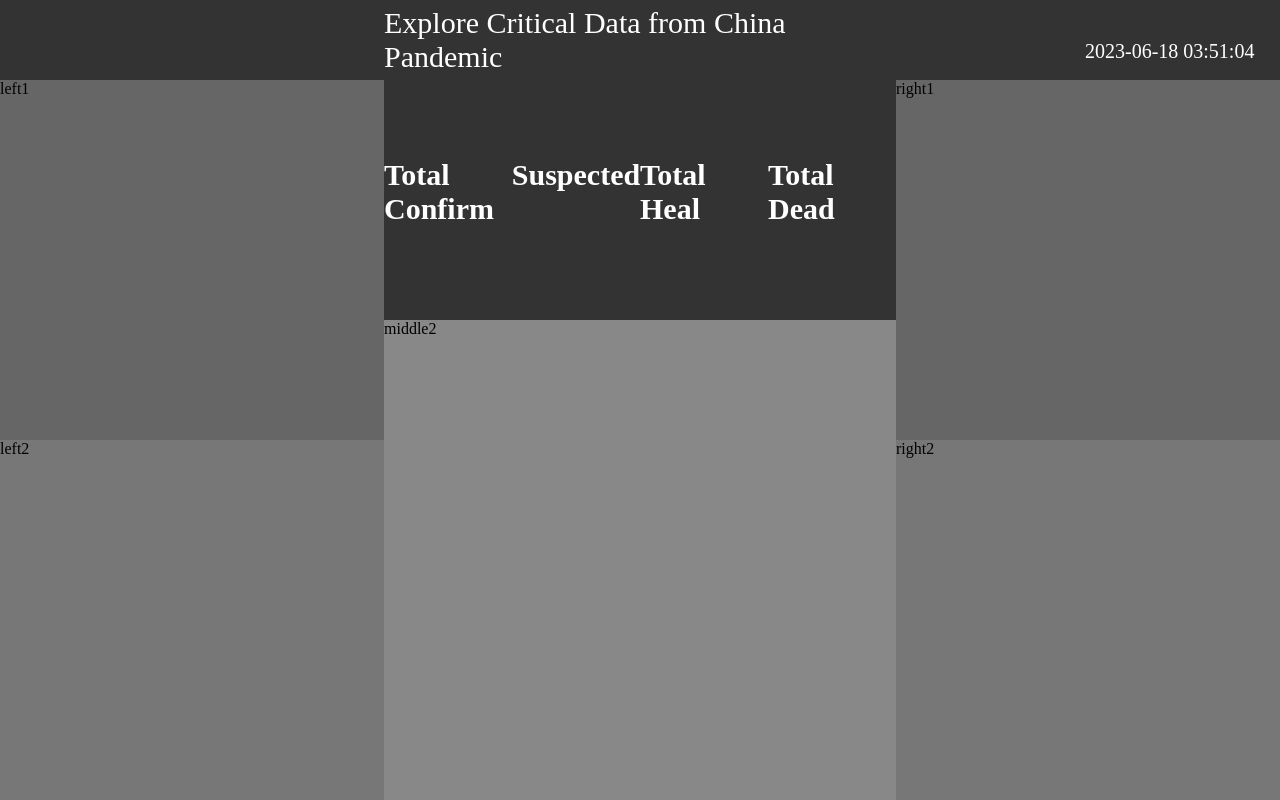
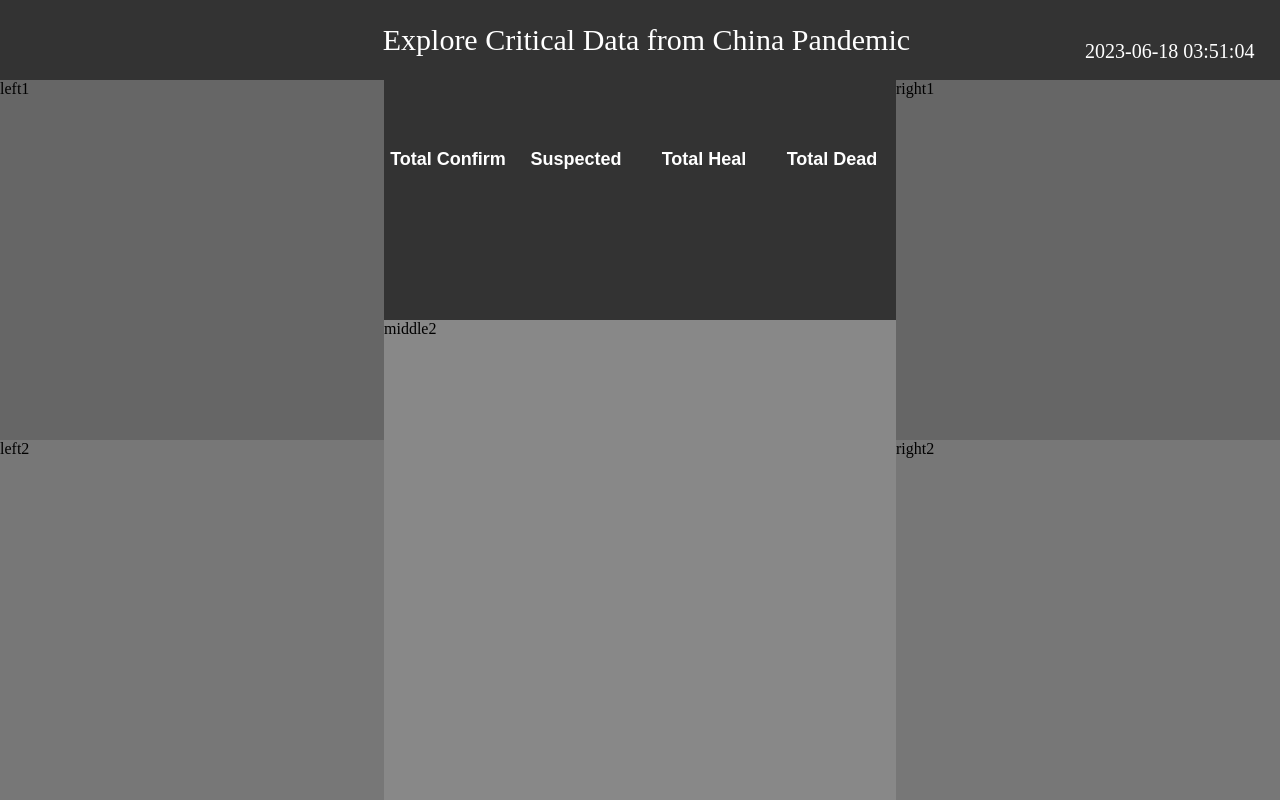
Before and after one commit to yanliu1111/dashboard-flask-echarts, a Flask app: page / in a window 1280 px wide. Run offline with Flask 3, Linux system fonts and the light colour scheme; data that the repository does not hold is empty; some libraries are stand-ins or nearby versions.

Commit message:
styles: update css

```diff
--- a/static/css/main.css
+++ b/static/css/main.css
@@ -5,10 +5,10 @@ body {
 
 #title {
   position: absolute;
-  width: 40%;
+  width: 45%;
   height: 10%;
   top: 0%;
-  left: 30%;
+  left: 28%;
   /* background: #666666; */
   color: white;
   font-size: 30px;
@@ -49,11 +49,11 @@ body {
 .txt {
   width: 25%;
   float: left;
-  font-family: "幼圆";
+  font-family: "Arial";
   display: flex;
   align-items: center;
   justify-content: center;
-  font-size: 20px;
+  font-size: 12px;
   color: white;
 }
 
```
